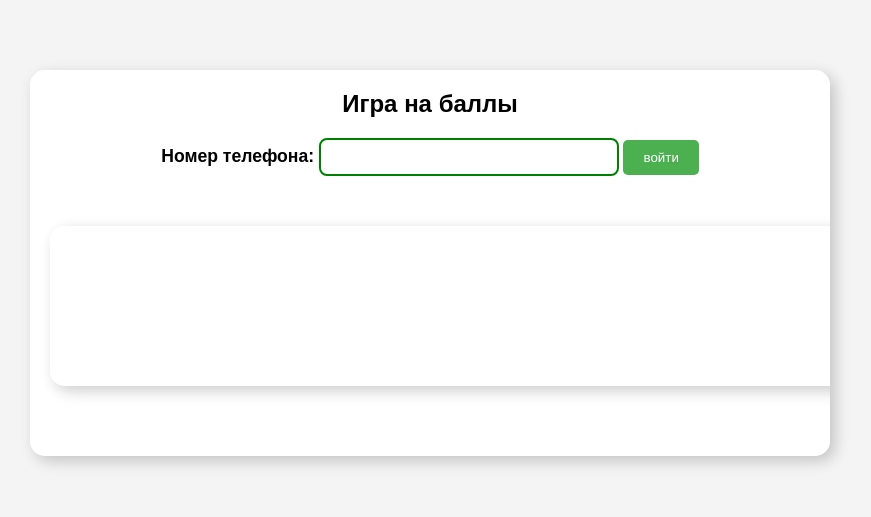
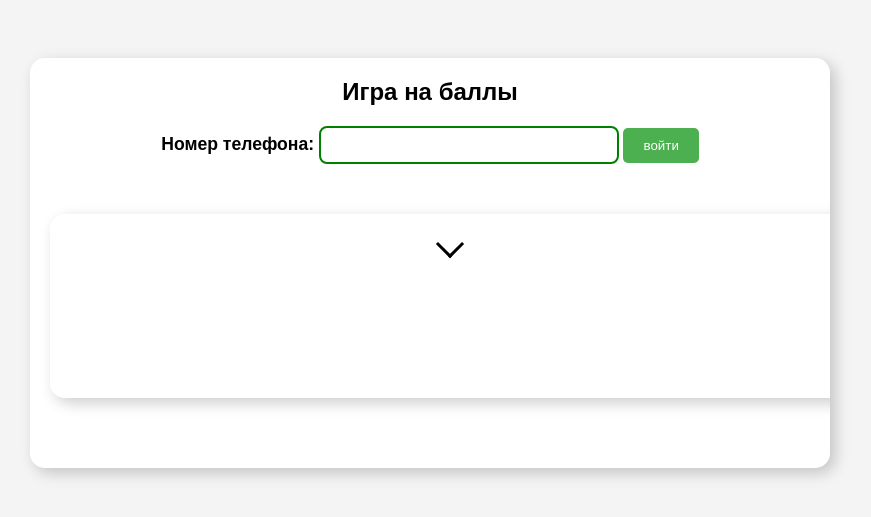
Before and after one commit to GlebAkunenko/InviteCasino-fe, a website: page index.html in a window 1280 px wide. Shown: the part 137-654 px from the top of the page, without its empty margins (210-1081 px from the left). Drawn offline with Linux system fonts and the light colour scheme.

Commit message:
Update the inteface

```diff
--- a/index.html
+++ b/index.html
@@ -18,6 +18,8 @@
     </div>
 
     <div class="container">
+        <p><i class="arrow down"></i></p>
+
         <div class="carousel" id="carousel">
             <!-- Здесь будут карточки -->
         </div>
--- a/script.js
+++ b/script.js
@@ -123,9 +123,9 @@ document.addEventListener("DOMContentLoaded", () => {
             position -= speed; // смещение карточек
             carousel.style.transform = `translateX(${position}px)`;
 
-            speed *= 0.98
+            speed *= 0.996
             // Если прокрутка не завершена, продолжаем анимацию
-            if (speed > 0.05) {
+            if (speed > 0.35) {
                 requestAnimationFrame(moveCards);
             } else {
                 playButton.disabled = false;
--- a/style.css
+++ b/style.css
@@ -211,3 +211,17 @@ button {
     margin-top: 20px;
     font-weight: bold;
 }
+
+.arrow {
+    border: solid black;
+    border-width: 0 3px 3px 0;
+    display: inline-block;
+    padding: 3px;
+    height: 20px;
+    width: 20px;
+}
+
+.down {
+    transform: rotate(45deg);
+    -webkit-transform: rotate(45deg);
+}
```
